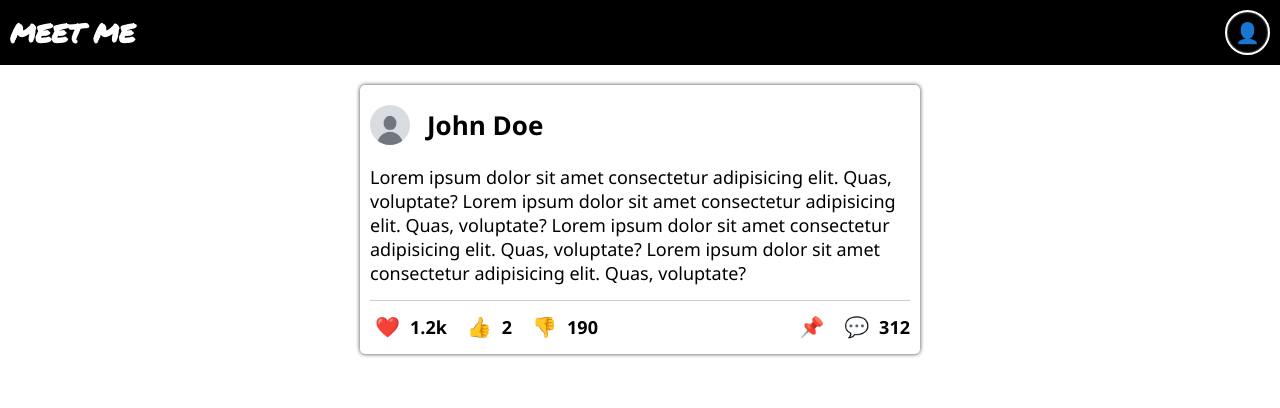
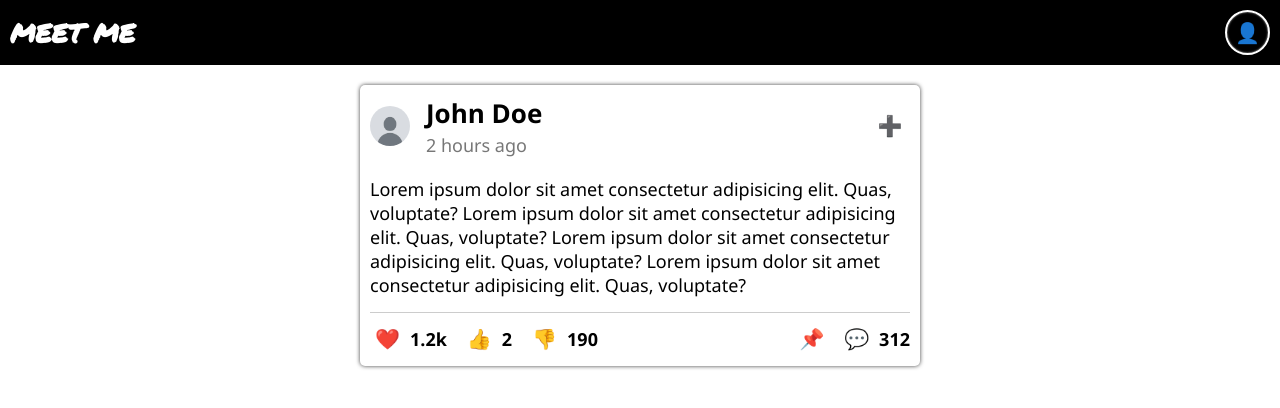
Before and after one commit to Riven781/meet-me, a plain HTML site: page main.html in a window 1280 px wide. Drawn offline with Linux system fonts and the light colour scheme.

Commit message:
przycisk follow, dodanie daty utworzenia posta

```diff
--- a/main.html
+++ b/main.html
@@ -33,14 +33,24 @@
   <main>
 
     <article class="post">
-      <div>
+      <div class="post-header">
+        <div class="author-container">
+          <img src="images/default-avatar.jpg" alt="image" class="author-image">
+          <div class="post-information">
+            <h2 class="author-name">
+              John Doe
+            </h2>
+            <div class="post-date">
+              2 hours ago
+            </div>
+          </div>
 
-      </div>
-      <div class="author-container">
-        <img src="images/default-avatar.jpg" alt="image" class="author-image">
-        <h2 class="author-name">
-          John Doe
-        </h2>
+        </div>
+        <button class="add-btn">
+
+          ➕
+        </button>
+
       </div>
 
       <div class="post-content-wrpapper">
--- a/styles/main.css
+++ b/styles/main.css
@@ -70,16 +70,15 @@ main {
 
 .author-container {
   display: flex;
-  gap: 7px;
+  gap: 16px;
   justify-content: flex-start;
   align-items: center;
 }
 
 .author-image {
-  width: 40px;
-  height: 40px;
+  width: clamp(10px, 20vw, 40px);
+  height: clamp(10px, 20vw, 40px);
   border-radius: 50%;
-  margin-right: 10px;
   object-fit: cover;
 }
 
@@ -90,8 +89,43 @@ main {
   padding: 10px;
   border-radius: 5px;
   box-shadow: 0px 0px 4px 0px rgba(0, 0, 0, 0.75);
+}
 
+.post-header {
+  display: flex;
+  justify-content: space-between;
+  align-items: center;
 }
+
+.post-information {
+  display: flex;
+  flex-direction: column;
+  gap: 2px;
+}
+
+.post-date{
+  font-size: clamp(10px, 3.0vw, 18px);
+  color: rgba(0, 0, 0, 0.534);
+}
+
+.add-btn{
+  font-size: clamp(10px, 5.0vw, 20px);
+  background-color: transparent;
+  border-radius: 50%;
+  border: none;
+  width: clamp(10px, 20vw, 40px);
+  height: clamp(10px, 20vw, 40px);
+  cursor: pointer;
+  display: flex;
+  align-items: center;
+  justify-content: center;
+}
+
+.add-btn:hover{
+  background: radial-gradient( ellipse 65% 65% at 50% 50%, rgba(241, 124, 235, 0.295) 0%, transparent 80%);
+  transform: scale(1.3);
+}
+
 
 .post-content {
   padding: 10px 0;
@@ -171,6 +205,11 @@ main {
   align-items: center;
   justify-content: center;
   gap: 5px;
+
+}
+
+.interactions-btn:hover{
+  transform: scale(1.3);
 }
 
 .reaction-btn {
@@ -196,6 +235,7 @@ main {
 .comment-btn:hover {
   background:
     radial-gradient(ellipse 65% 65% at 50% 50%, rgba(145, 145, 145, 0.726) 0%, transparent 80%);
+
 }
 
 
@@ -287,6 +327,7 @@ h1 {
   .post {
     padding: 5px;
     border-radius: 0;
+    border: none;
 
   }
 
```
